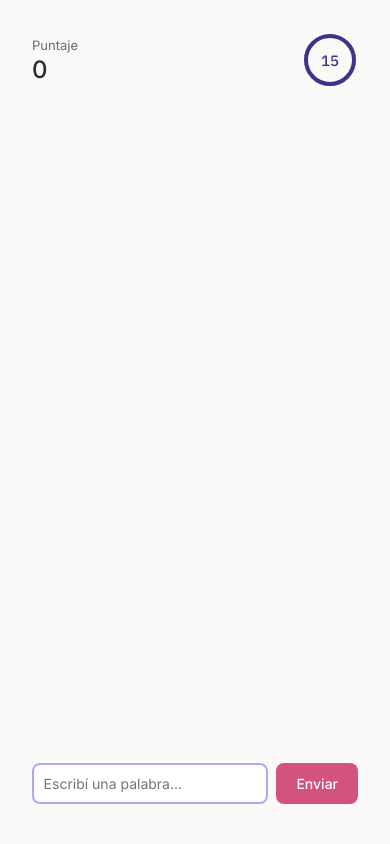
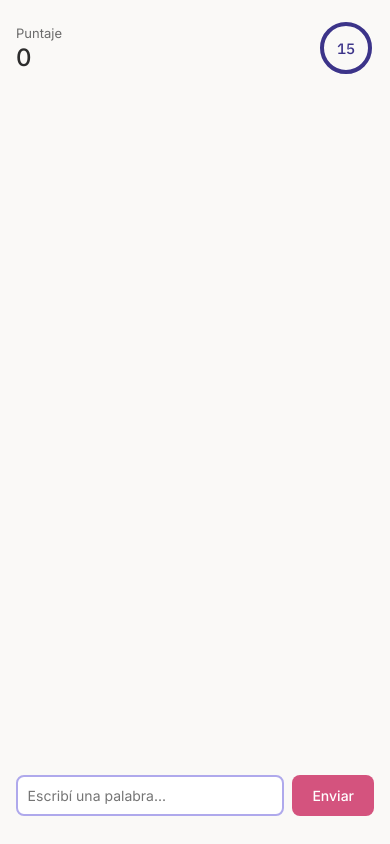
Before and after one commit to luciaviazzo/unq-ui-lucia-viazzo-trabajo-final, a React (Vite) app: page /game in a window 390 px wide. Built offline with nearby package versions, Linux system fonts and the light colour scheme; the HTML template or start-up script is replaced by a standard one.

Commit message:
responsive

```diff
--- a/index.html
+++ b/index.html
@@ -1,5 +1,5 @@
 <!doctype html>
-<html lang="en">
+<html lang="es">
 
 <head>
   <meta charset="UTF-8" />
--- a/src/components/GameOver.css
+++ b/src/components/GameOver.css
@@ -66,6 +66,7 @@
 
 .game-over__buttons {
     display: flex;
+    flex-wrap: wrap;
     gap: 10px;
 }
 
--- a/src/pages/Game.css
+++ b/src/pages/Game.css
@@ -1,5 +1,5 @@
 .game {
-  height: 100vh;
+  min-height: 100dvh;
   width: 100%;
   max-width: 500px;
   margin: 0 auto;
@@ -7,6 +7,12 @@
   box-sizing: border-box;
   display: flex;
   flex-direction: column;
+}
+
+@media (max-width: 400px) {
+  .game {
+    padding: 1.25rem 1rem;
+  }
 }
 
 .game__header {
--- a/src/pages/Game.jsx
+++ b/src/pages/Game.jsx
@@ -34,6 +34,8 @@ function Game() {
     }, [timeLeft, isGameOver, hasStarted]);
 
     const submitWord = async (word) => {
+        setHasStarted(true);
+
         const formattedWord = word.trim();
 
         if (formattedWord === '') {
@@ -76,7 +78,6 @@ function Game() {
         setScore((currentScore) => currentScore + formattedWord.length);
         setError('');
         setTimeLeft(TIME_LIMIT);
-        setHasStarted(true);
     };
 
     const handlePlayAgain = () => {
```
